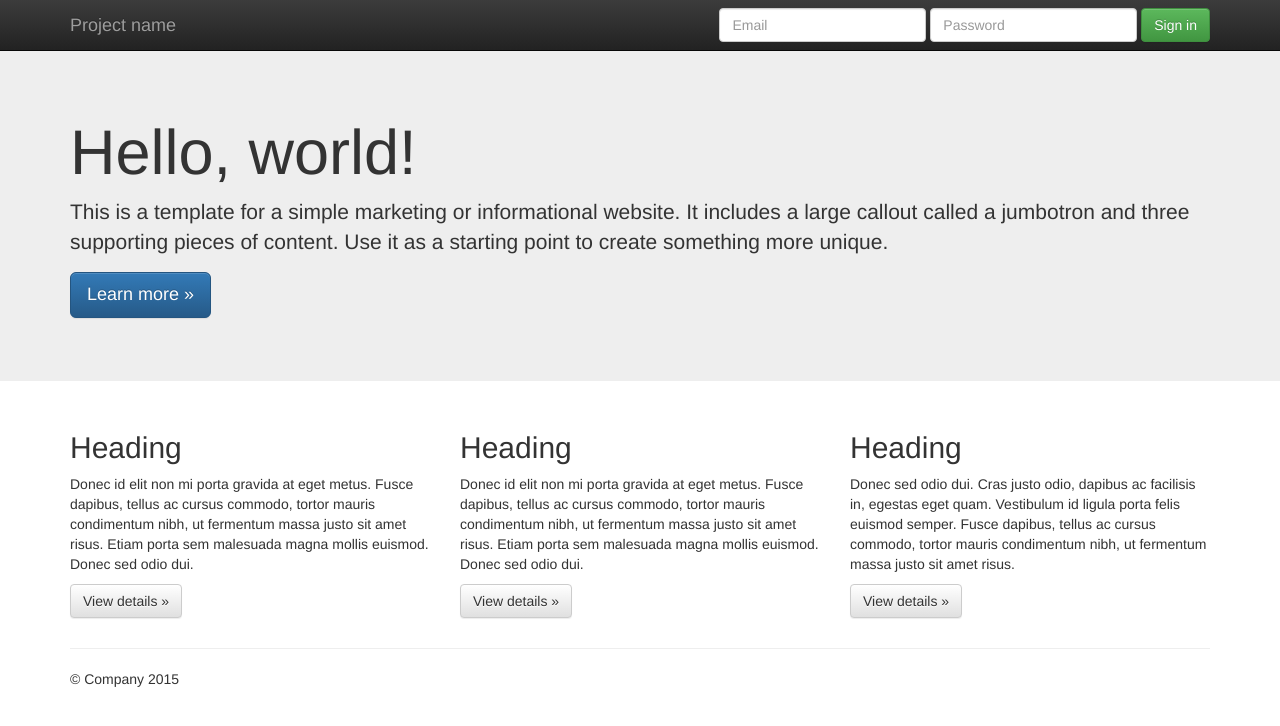
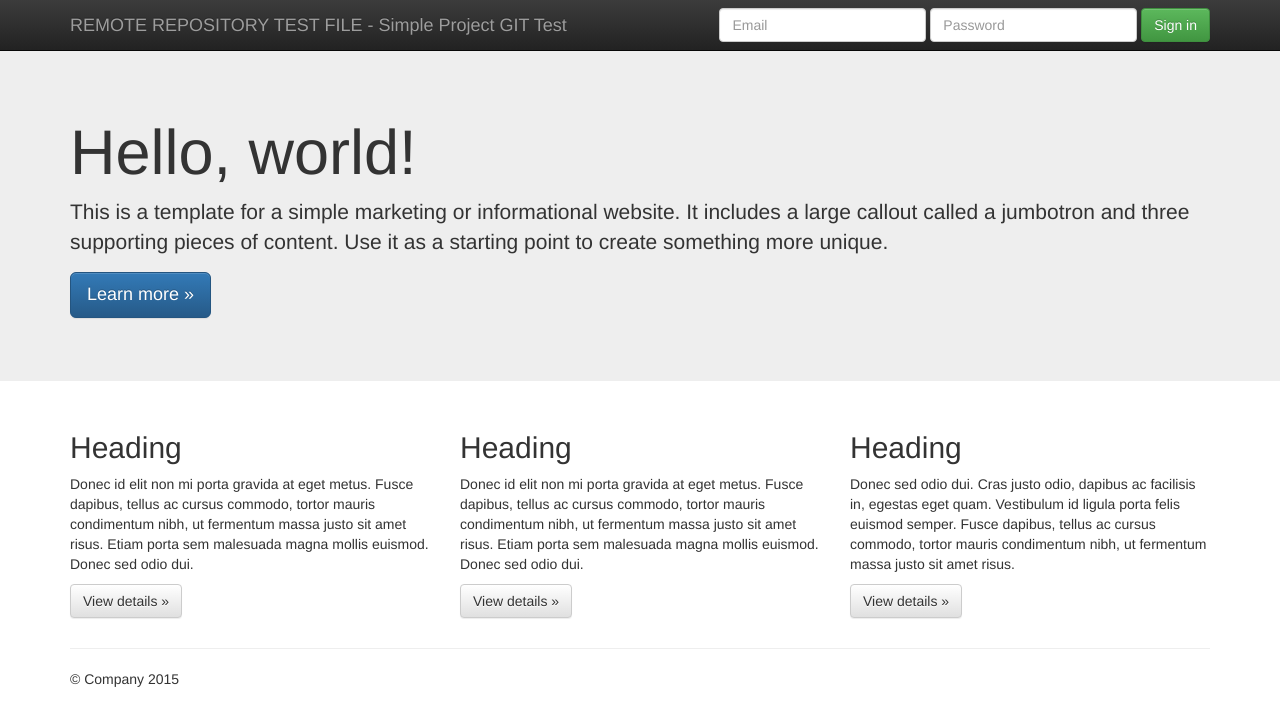
Before and after one commit to andreaguidetti/website, a plain HTML site: page index.html in a window 1280 px wide. Drawn offline with nearby package versions, Linux system fonts and the light colour scheme.

Commit message:
test commit for compare

```diff
--- a/index.html
+++ b/index.html
@@ -7,8 +7,8 @@
       <!-- 2018-10-10 -->
         <meta charset="utf-8">
         <meta http-equiv="X-UA-Compatible" content="IE=edge,chrome=1">
-        <title></title>
-        <meta name="description" content="">
+        <title>REMOTE REPOSITORY TEST FILE</title>
+        <meta name="description" content="REMOTE REPOSITORY TEST FILE">
         <meta name="viewport" content="width=device-width, initial-scale=1">
         <link rel="apple-touch-icon" href="apple-touch-icon.png">
 
@@ -37,7 +37,7 @@
             <span class="icon-bar"></span>
             <span class="icon-bar"></span>
           </button>
-          <a class="navbar-brand" href="#">Project name</a>
+          <a class="navbar-brand" href="#">REMOTE REPOSITORY TEST FILE - Simple Project GIT Test</a>
         </div>
         <div id="navbar" class="navbar-collapse collapse">
           <form class="navbar-form navbar-right" role="form">
```
